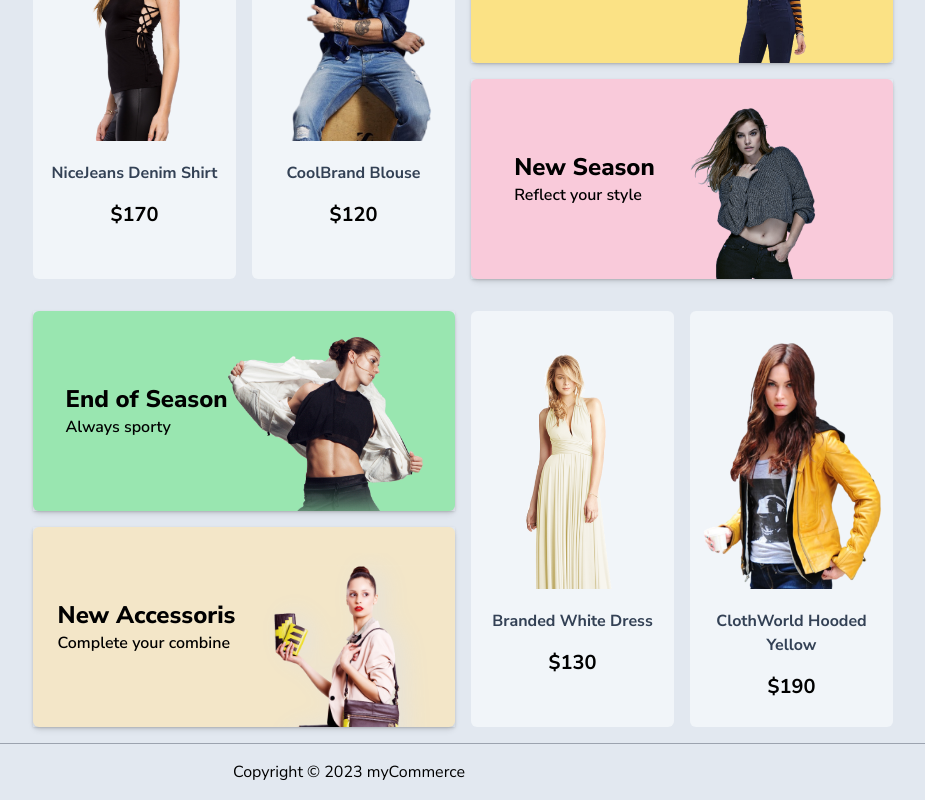
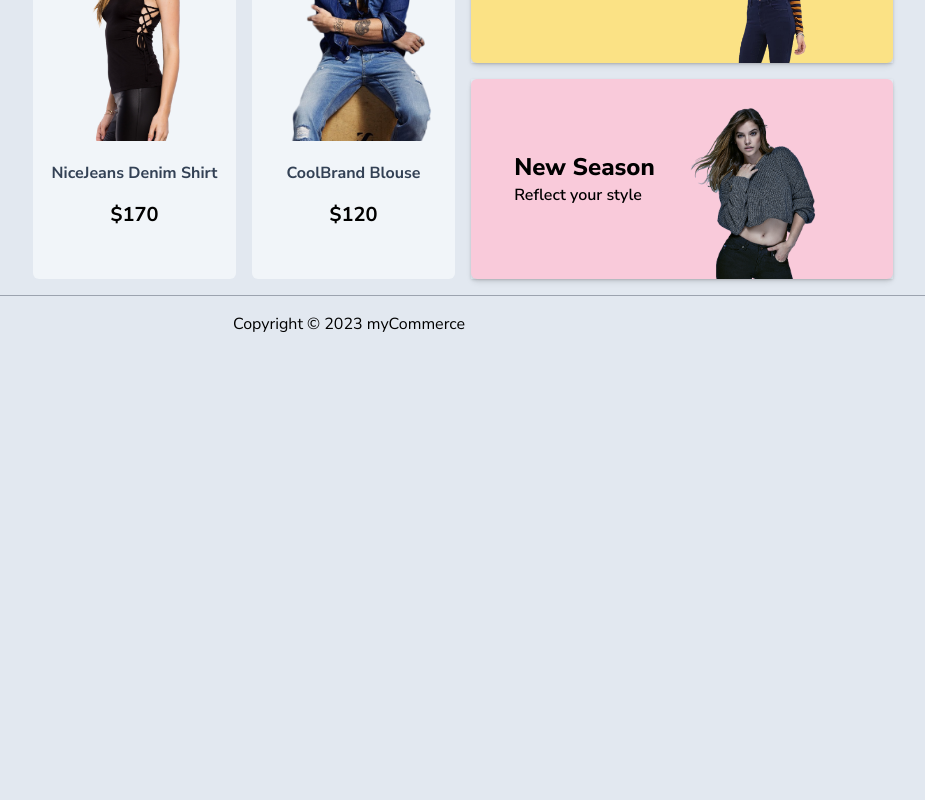
Before and after one commit to Jack-H0124/nextjs-ecommerce, a Next.js app: page / in a window 1280 px wide. Shown: the part 721-1521 px from the top of the page, without its empty margins (291-1216 px from the left). After the commit the page ends 1073 px from the top, so only its background shows below. Built offline with nearby package versions, Linux system fonts and the light colour scheme.

Commit message:
home page update

```diff
--- a/src/app/page.tsx
+++ b/src/app/page.tsx
@@ -59,7 +59,7 @@ export default function Home() {
 					/>
 				</Wrapper>
 
-				<Wrapper>
+				{/* <Wrapper>
 					<Horizontal
 						avatar="/img/horizontal/fifth_horizontal.png"
 						title="End of Season"
@@ -82,7 +82,7 @@ export default function Home() {
 						subtitle="Complete your combine"
 						bg_color="#f3e6c8"
 					/>
-				</Wrapper>
+				</Wrapper> */}
 			</div>
 		</section>
 	);
```
